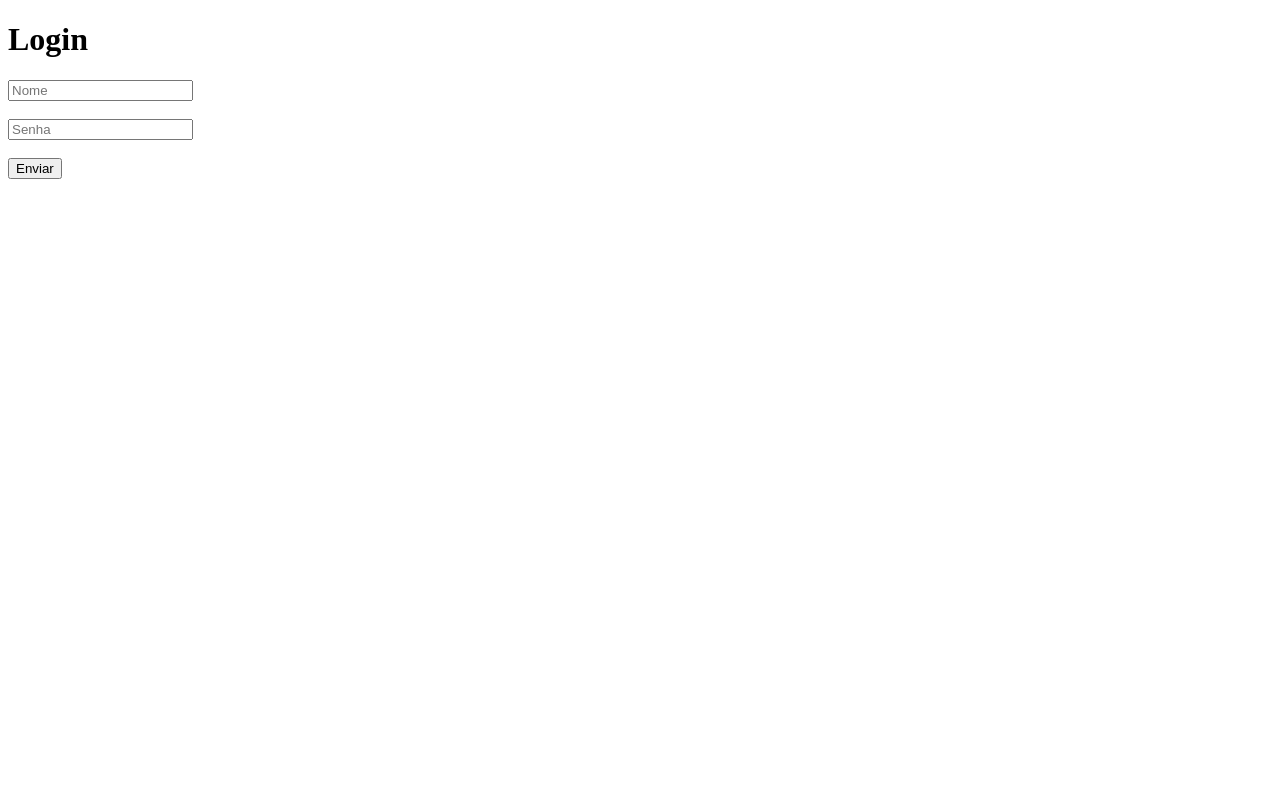
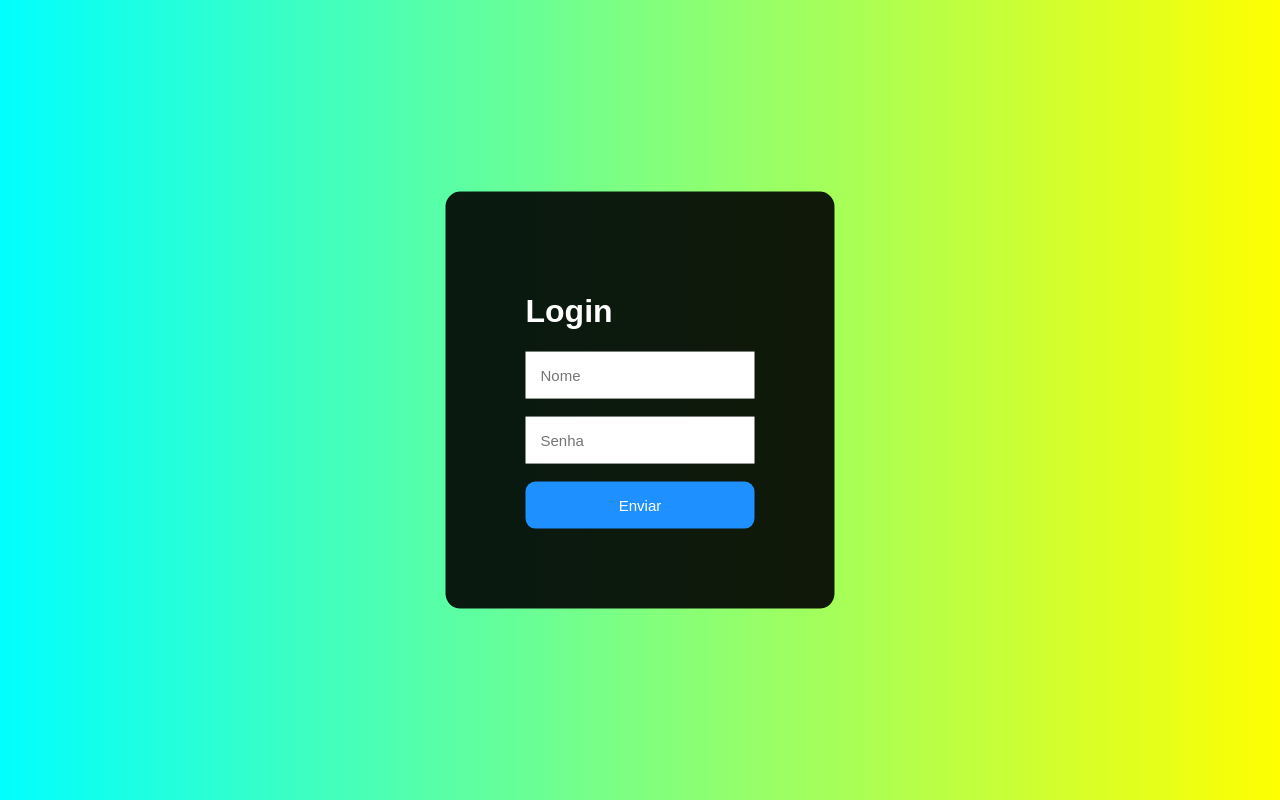
Before and after one commit to eliastropz/tela-login, a plain HTML site: page index.html in a window 1280 px wide. Drawn offline with Linux system fonts and the light colour scheme.

Commit message:
first commit

```diff
--- a/dist/css/style.css
+++ b/dist/css/style.css
@@ -0,0 +1,33 @@
+body{
+    font-family: Arial, "Helvetica Neue", Helvetica, sans-serif;
+    background-image: linear-gradient(45deg, cyan, yellow);
+}
+div{
+    background-color: rgba(0, 0, 0, 0.9);
+    position: absolute;
+    top: 50%;
+    left: 50%;
+    transform: translate(-50%, -50%);
+    padding: 80px;
+    border-radius: 15px;
+    color: #fff;
+}
+input{
+    padding: 15px;
+    border: none;
+    outline: none;
+    font-size: 15px;
+}
+button{
+    background-color: dodgerblue;
+    border: none;
+    padding: 15px;
+    width: 100%;
+    border-radius: 10px;
+    color: white;
+    font-size: 15px;
+}
+button:hover{
+    background-color: deepskyblue;
+    cursor: pointer;
+}
--- a/index.html
+++ b/index.html
@@ -5,7 +5,7 @@
     <meta http-equiv="X-UA-Compatible" content="IE=edge">
     <meta name="viewport" content="width=device-width, initial-scale=1.0">
     <title>Tela de Login</title>
-    <link rel="stylesheet" href="../dist/css/style.css">
+    <link rel="stylesheet" href="dist/css/style.css">
 </head>
 <body>
     <div>
```
Also changed, not shown: 1 other file.
